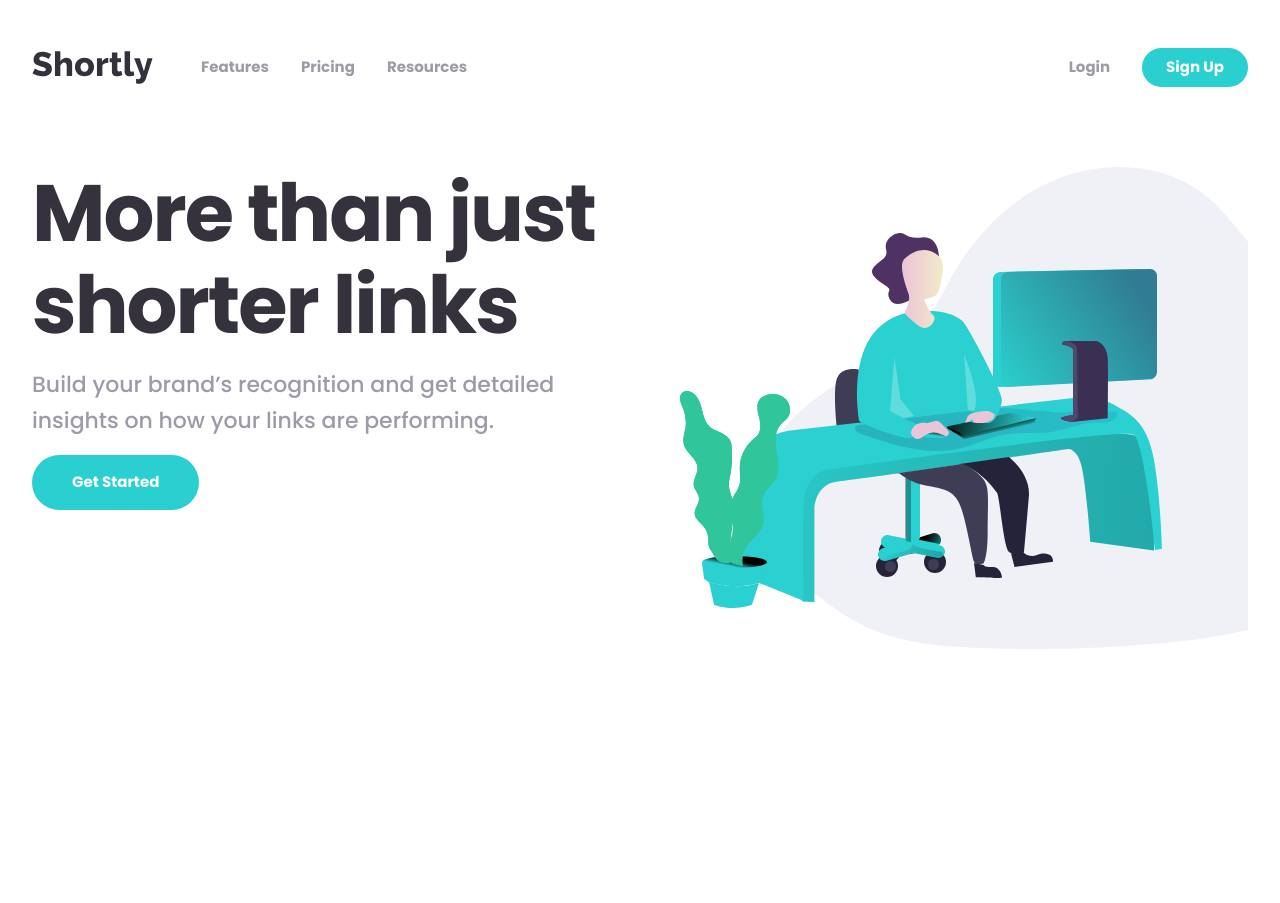
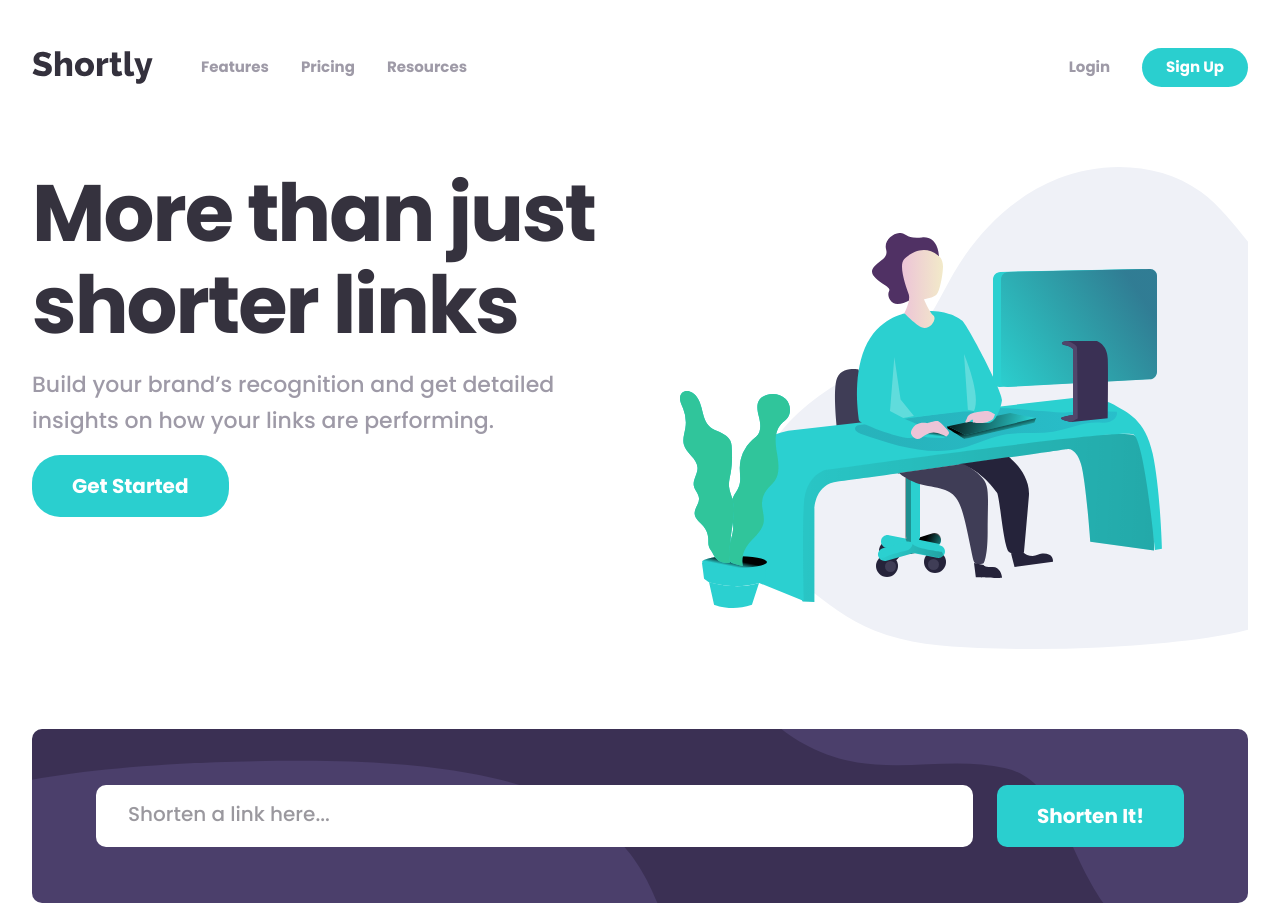
Before and after one commit to Quirozdev/url-shortening-frontend-mentor, a React (Vite) app: page / in a window 1280 px wide. Before the commit the page ends 800 px from the top, so only its background shows below. Built offline with nearby package versions, Linux system fonts and the light colour scheme.

Commit message:
creating url shortener form (WIP)

```diff
--- a/package.json
+++ b/package.json
@@ -14,6 +14,7 @@
     "@tailwindcss/vite": "^4.2.0",
     "@tanstack/react-query": "^5.100.6",
     "axios": "^1.15.2",
+    "clsx": "^2.1.1",
     "i18next-browser-languagedetector": "^8.2.1",
     "i18next-http-backend": "^3.0.2",
     "lucide-react": "^0.575.0",
@@ -23,6 +24,7 @@
     "react-i18next": "^16.5.4",
     "react-icons": "^5.6.0",
     "react-router": "^7.13.0",
+    "tailwind-merge": "^3.5.0",
     "tailwindcss": "^4.2.0",
     "zustand": "^5.0.11"
   },
--- a/src/features/landing/components/LandingButton.tsx
+++ b/src/features/landing/components/LandingButton.tsx
@@ -1,8 +1,11 @@
-interface Props {
+import type React from "react";
+import { twMerge } from "tailwind-merge";
+import clsx from "clsx";
+
+interface Props extends React.ButtonHTMLAttributes<HTMLButtonElement> {
   text: string;
   size: "small" | "large";
   disabled?: boolean;
-  className?: string;
 }
 
 export function LandingButton({
@@ -10,6 +13,7 @@ export function LandingButton({
   size,
   disabled = false,
   className,
+  ...props
 }: Props) {
   const sizeClasses = size === "small" ? "px-350 py-100" : "px-500 py-300";
 
@@ -18,7 +22,11 @@ export function LandingButton({
   return (
     <button
       disabled={disabled}
-      className={`text-preset-7-bold cursor-pointer rounded-[28px] text-white ${sizeClasses} ${disabledClasses} ${className}`}
+      className={`${twMerge(
+        clsx("cursor-pointer", "rounded-[28px]", sizeClasses, disabledClasses),
+        className,
+      )} text-white`}
+      {...props}
     >
       {text}
     </button>
--- a/src/features/landing/pages/LandingPage.tsx
+++ b/src/features/landing/pages/LandingPage.tsx
@@ -1,12 +1,14 @@
 import { LandingContainer } from "@/features/landing/components/LandingContainer";
 import { LandingHeroSection } from "@/features/landing/widgets/LandingHeroSection";
 import { LandingPageHeader } from "@/features/landing/widgets/LandingPageHeader";
+import { URLShortenerForm } from "@/features/landing/widgets/URLShortenerForm";
 
 export function LandingPage() {
   return (
     <LandingContainer className="flex flex-col items-center gap-1000">
       <LandingPageHeader />
       <LandingHeroSection />
+      <URLShortenerForm />
     </LandingContainer>
   );
 }
--- a/src/features/landing/widgets/LandingHeroSection.tsx
+++ b/src/features/landing/widgets/LandingHeroSection.tsx
@@ -11,13 +11,17 @@ export function LandingHeroSection() {
           Build your brand’s recognition and get detailed insights on how your
           links are performing.
         </p>
-        <LandingButton text="Get Started" size="large" className="w-fit" />
+        <LandingButton
+          text="Get Started"
+          size="large"
+          className="text-preset-5-bold w-fit"
+        />
       </div>
       <div className="flex-1 overflow-hidden">
         <img
           src="/images/illustration-working.svg"
           alt="Working Illustration"
-          className="mx-auto @2xl:min-w-max"
+          className="mx-auto min-w-[150%] @md:min-w-[120%] @2xl:min-w-max"
         />
       </div>
     </section>
--- a/src/features/landing/widgets/LandingPageHeader.tsx
+++ b/src/features/landing/widgets/LandingPageHeader.tsx
@@ -20,7 +20,11 @@ export function LandingPageHeader() {
       <>
         <div className="hidden items-center gap-400 @2xl:flex">
           <NavItem text="Login" />
-          <LandingButton text="Sign Up" size="small" />
+          <LandingButton
+            text="Sign Up"
+            size="small"
+            className="text-preset-7-bold"
+          />
         </div>
         <div className="flex items-center @2xl:hidden">
           <LandingBurgerMenu />
--- /dev/null
+++ b/src/features/landing/widgets/URLShortenerForm.tsx
@@ -0,0 +1,19 @@
+import { LandingButton } from "@/features/landing/components/LandingButton";
+
+export function URLShortenerForm() {
+  return (
+    <form className="flex w-full max-w-7xl gap-6 rounded-[10px] bg-purple-950 bg-[url(/images/bg-shorten-mobile.svg)] bg-top-right bg-no-repeat px-16 py-14 @3xl:bg-[url(/images/bg-shorten-desktop.svg)] @5xl:bg-cover">
+      <input
+        type="text"
+        placeholder="Shorten a link here..."
+        className="placeholder:text-preset-5-medium flex-1 rounded-[10px] bg-white px-8 py-4 text-gray-900 outline-none"
+      />
+      <LandingButton
+        text="Shorten It!"
+        size="large"
+        disabled={false}
+        className="text-preset-5-bold rounded-[10px]"
+      />
+    </form>
+  );
+}
```
Also changed, not shown: 1 other file (tests, documents, lock files or other folders).
